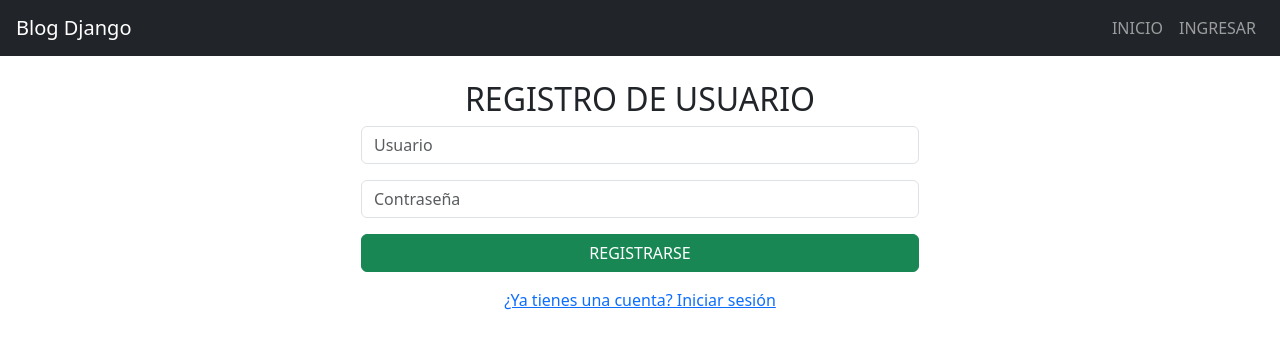
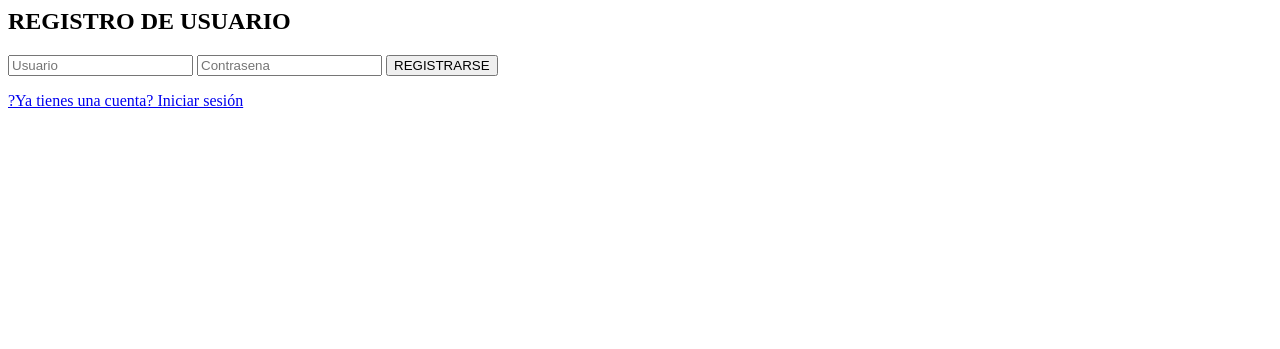
Before and after one commit to dsc95/blog-Django, a Django app: page /registro/ in a window 1280 px wide. Shown: the top 349 px of the page. Run offline with Django 4.2, Linux system fonts and the light colour scheme.

Commit message:
Registro 2

```diff
--- a/blog/templates/blog/registro.html
+++ b/blog/templates/blog/registro.html
@@ -1,25 +1,8 @@
-{% extends "blog/base.html" %}
-{% block title %} Registro {% endblock title %}
-{% block content %}
-
-<h2 class="text-center">REGISTRO DE USUARIO</h2>
-
-<form method="post" class="w-50 mx-auto">
+<h2>REGISTRO DE USUARIO</h2>
+<form method='post'>
     {% csrf_token %}
-    {% if error %}
-        <div class="alert alert-danger">{{ error }}</div>
-    {% endif %}
-    <div class="mb-3">
-        <input type="text" name="username" class="form-control" placeholder="Usuario" required>
-    </div>
-    <div class="mb-3">
-        <input type="password" name="password" class="form-control" placeholder="Contraseña" required>
-    </div>
-    <button type="submit" class="btn btn-success w-100">REGISTRARSE</button>
+    <input type="text" name="username" placeholder="Usuario" required>
+    <input type="password" name="password" placeholder="Contrasena" required>
+    <button type="submit">REGISTRARSE</button>
 </form>
-
-<div class="text-center mt-3">
-    <a href="{% url 'login' %}">¿Ya tienes una cuenta? Iniciar sesión</a>
-</div>
-
-{% endblock content %}
+<a href="{% url 'login'%}"> ?Ya tienes una cuenta? Iniciar sesión</a>
```
